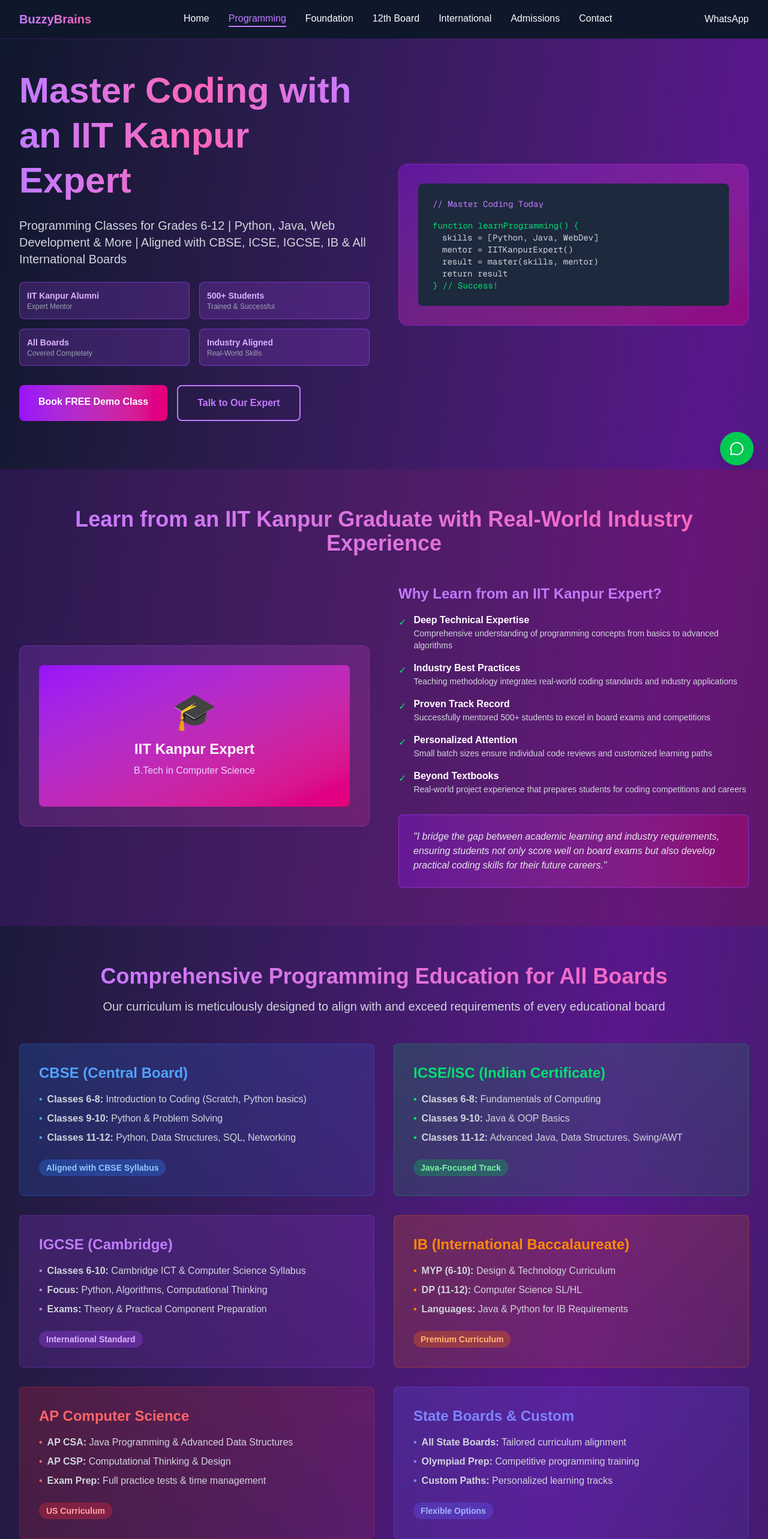
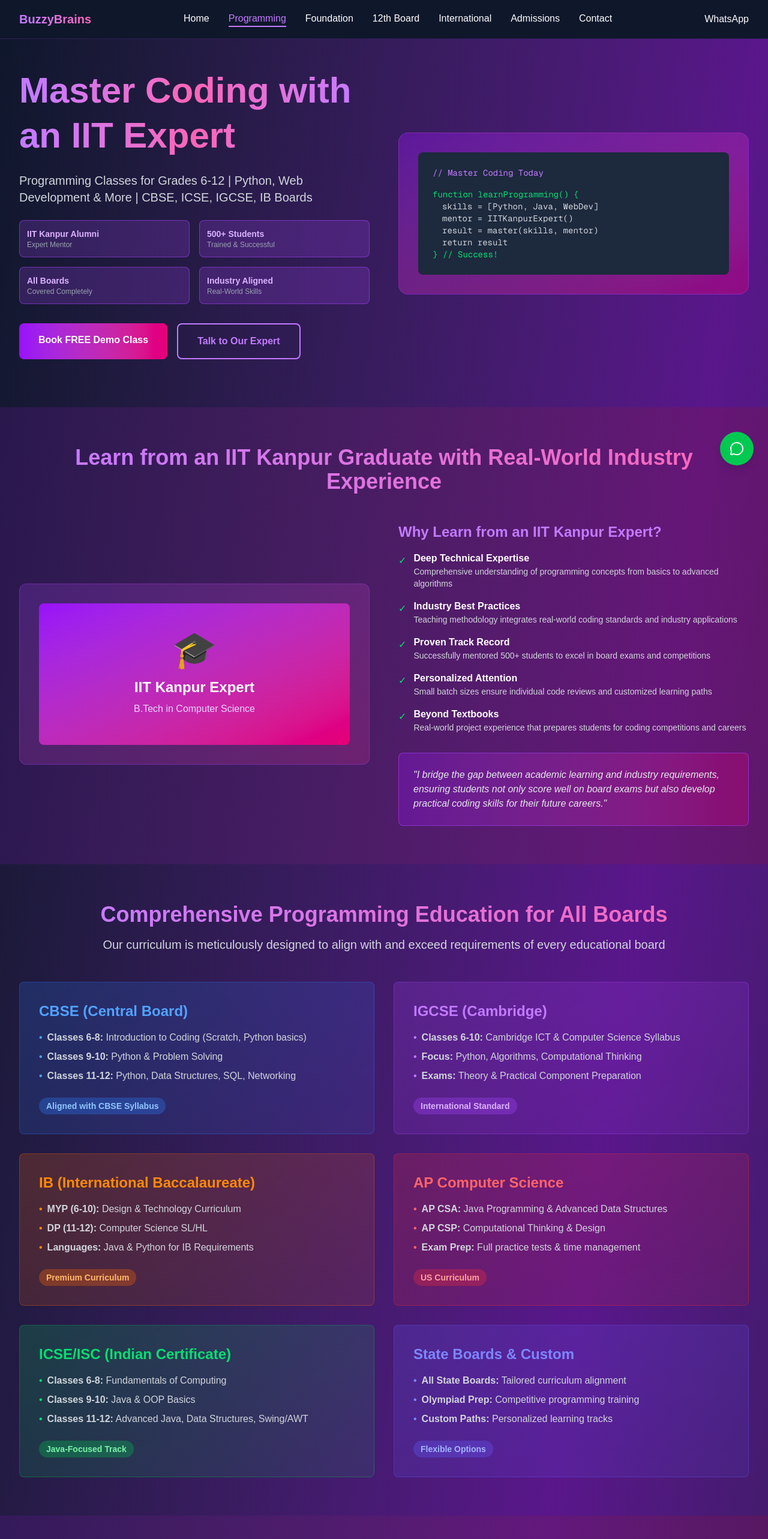
Before and after one commit to dilip-techie/buzzybrainswebsite, a Next.js app: page /programming-classes in a window 1280 px wide. Shown: the top 2566 px of the page at 60% size. Built offline with nearby package versions, Linux system fonts and the light colour scheme.

Commit message:
fix issues with programming classes.

```diff
--- a/app/programming-classes/page.tsx
+++ b/app/programming-classes/page.tsx
@@ -115,10 +115,10 @@ export default function ProgrammingClassesPage() {
           <div className="grid md:grid-cols-2 gap-12 items-center">
             <div>
               <h1 className="text-5xl md:text-6xl font-bold mb-6 bg-gradient-to-r from-purple-400 via-pink-400 to-purple-400 bg-clip-text text-transparent leading-tight">
-                Master Coding with an IIT Kanpur Expert
+                Master Coding with an IIT Expert
               </h1>
               <p className="text-xl text-gray-300 mb-6">
-                Programming Classes for Grades 6-12 | Python, Java, Web Development & More | Aligned with CBSE, ICSE, IGCSE, IB & All International Boards
+                Programming Classes for Grades 6-12 | Python, Web Development & More | CBSE, ICSE, IGCSE, IB Boards
               </p>
 
               {/* Trust Badges */}
@@ -269,17 +269,6 @@ export default function ProgrammingClassesPage() {
               <span className="inline-block bg-blue-500/30 text-blue-300 px-3 py-1 rounded-full text-sm font-semibold">Aligned with CBSE Syllabus</span>
             </div>
 
-            {/* ICSE/ISC */}
-            <div className="bg-gradient-to-br from-green-500/20 to-green-500/10 rounded-lg border border-green-500/30 p-8 hover:border-green-400/60 transition">
-              <h3 className="text-2xl font-bold text-green-400 mb-4">ICSE/ISC (Indian Certificate)</h3>
-              <ul className="space-y-2 text-gray-300 mb-6">
-                <li className="flex items-start"><span className="text-green-400 mr-2">•</span> <span><strong>Classes 6-8:</strong> Fundamentals of Computing</span></li>
-                <li className="flex items-start"><span className="text-green-400 mr-2">•</span> <span><strong>Classes 9-10:</strong> Java & OOP Basics</span></li>
-                <li className="flex items-start"><span className="text-green-400 mr-2">•</span> <span><strong>Classes 11-12:</strong> Advanced Java, Data Structures, Swing/AWT</span></li>
-              </ul>
-              <span className="inline-block bg-green-500/30 text-green-300 px-3 py-1 rounded-full text-sm font-semibold">Java-Focused Track</span>
-            </div>
-
             {/* IGCSE */}
             <div className="bg-gradient-to-br from-purple-500/20 to-purple-500/10 rounded-lg border border-purple-500/30 p-8 hover:border-purple-400/60 transition">
               <h3 className="text-2xl font-bold text-purple-400 mb-4">IGCSE (Cambridge)</h3>
@@ -311,6 +300,17 @@ export default function ProgrammingClassesPage() {
                 <li className="flex items-start"><span className="text-red-400 mr-2">•</span> <span><strong>Exam Prep:</strong> Full practice tests & time management</span></li>
               </ul>
               <span className="inline-block bg-red-500/30 text-red-300 px-3 py-1 rounded-full text-sm font-semibold">US Curriculum</span>
+            </div>
+
+            {/* ICSE/ISC */}
+            <div className="bg-gradient-to-br from-green-500/20 to-green-500/10 rounded-lg border border-green-500/30 p-8 hover:border-green-400/60 transition">
+              <h3 className="text-2xl font-bold text-green-400 mb-4">ICSE/ISC (Indian Certificate)</h3>
+              <ul className="space-y-2 text-gray-300 mb-6">
+                <li className="flex items-start"><span className="text-green-400 mr-2">•</span> <span><strong>Classes 6-8:</strong> Fundamentals of Computing</span></li>
+                <li className="flex items-start"><span className="text-green-400 mr-2">•</span> <span><strong>Classes 9-10:</strong> Java & OOP Basics</span></li>
+                <li className="flex items-start"><span className="text-green-400 mr-2">•</span> <span><strong>Classes 11-12:</strong> Advanced Java, Data Structures, Swing/AWT</span></li>
+              </ul>
+              <span className="inline-block bg-green-500/30 text-green-300 px-3 py-1 rounded-full text-sm font-semibold">Java-Focused Track</span>
             </div>
 
             {/* State & Custom */}
```
